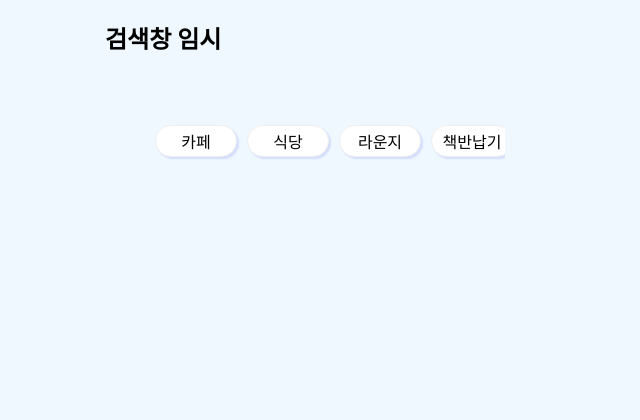
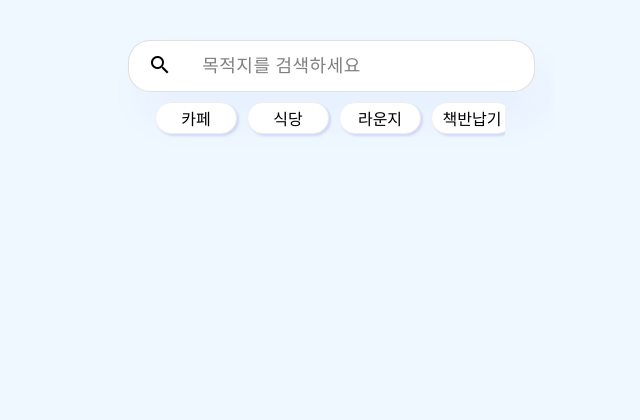
Before and after one commit to sophiahyj/KUMAP, a Django app: page / in a window 1280 px wide. Shown: the top 420 px of the page, without its empty margins (310-950 px from the left). After the commit the page ends 136 px from the top, so only its background shows below. Run offline with Django 4.2, Linux system fonts and the light colour scheme; data comes from the database, SQL or seed files in the repository; some libraries are stand-ins or nearby versions.

Commit message:
first_search_modal

```diff
--- a/KUMAPproject/KUMAPapp/static/MapApp/css/base.css
+++ b/KUMAPproject/KUMAPapp/static/MapApp/css/base.css
@@ -56,3 +56,44 @@ body {
 .HIDDEN{
   display: none;
 }
+.first_search_modal{
+  z-index: 10;
+  width: 90%;
+  height: 50px;
+  position: relative;
+  left: 5%;
+  right: 5%;
+  top: 40px;
+  background-color: white;
+  border: 1px solid rgba(113, 113, 116, 0.22);
+  box-shadow: 12px 26px 50px rgba(90, 108, 234, 0.07);
+  border-radius: 22px;
+  text-align: center;
+  justify-content: flex-start;
+  display: flex;
+ 	flex-direction: row;
+  align-items: center;
+  cursor: pointer;
+}
+.search_font{
+width: 180px;
+height: 27px;
+left: 78px;
+top: 10px;
+
+font-family: 'Post No Bills Colombo Medium';
+font-style: normal;
+font-weight: 500;
+font-size: 18px;
+line-height: 27px;
+/* identical to box height */
+
+letter-spacing: 0.5px;
+
+color: rgba(0, 0, 0, 0.5);
+}
+.search_scope{
+  height: 27px;
+  text-align: center;
+  width: 63px;
+}
--- a/KUMAPproject/KUMAPapp/templates/index.html
+++ b/KUMAPproject/KUMAPapp/templates/index.html
@@ -5,12 +5,27 @@
     <meta name="viewport" content="width=device-width, initial-scale=1, maximum-scale=1, user-scalable=no">
 	<title>🐯KUMAP🐯</title>
     <link rel="stylesheet" type="text/css" href="{% static './MapApp/css/base.css' %}" />
-        <link rel="stylesheet" type="text/css" href="{% static './css/search.css' %}" />
-
+    <link rel="stylesheet" type="text/css" href="{% static './css/search.css' %}" />
+    <link rel="stylesheet" href="https://fonts.googleapis.com/icon?family=Material+Icons">
     <link rel="stylesheet" href="static/MapApp/css/index.css">
 </head>
 <body>
     <div id="mapwrap" class="middle">
+      <div class="wrapper hidden" id="search_modal_1">
+            <div class="searchBox">
+                <div class="header">
+                    <h2>목적지 검색</h2>
+                    <input onkeyup="filter()" type="text" id="value" placeholder="목적지를 입력해주세요.">
+                </div>
+                <div class="choice">
+                    {% for building in buildingList %}
+                    <div class="item" onclick="hiddenToggle1('{{building.building_name}}')">
+                        <span id="select_building" class="name" style="cursor:pointer;"> {{building.building_name}} </span>
+                    </div>
+                    {% endfor %}
+                </div>
+            </div>
+          </div>
         <div class="wrapper hidden" id="search_modal_2">
             <div class="searchBox">
                 <div class="header">
@@ -27,7 +42,10 @@
             </div>
           </div>
         <div id="map" style="width:100%;height:100vh;">
-            <h2>검색창 임시</h2>
+            <div class="first_search_modal">
+              <span class="material-icons search_scope">search</span>
+              <span class="search_font">목적지를 검색하세요</span>
+            </div>
             <div class="scroll__wrap">
                 <div class="scroll--element" onclick=""><div>카페</div></div>
                 <div class="scroll--element"><div>식당</div></div>
@@ -65,11 +83,11 @@
     console.log('파싱후',temp2)
 		/* Building 중심 >> 위도, 경도 좌표 저장 */
 		const buildingLocations  = temp2.map(element => {return  {
-			pk: element.pk,
+			    pk: element.pk,
         	latlng: new kakao.maps.LatLng(element.fields.building_lat, element.fields.building_lon),
           lat: element.fields.building_lat,
           long: element.fields.building_lon,
-		  history: element.fields.history,
+		      history: element.fields.history,
         }} );
 
         // 모든 건물 마커들의 좌푯값 담아두기
@@ -91,9 +109,24 @@
             kakao.maps.event.addListener(marker, 'click', function(mouseEvent) {
           // console.log({pk: position})
             var latlng = item.latlng;
+            console.log(latlng)
+            console.log('!!!!!')
             location.href = `javascript:display(${item.pk}); setZoomRange(${latlng.getLat()}, ${latlng.getLng()});`;
             })
         })
+
+        function hiddenToggle1(name){
+          const to_building=allPositions.filter(function(element){
+            return element.
+          })
+          let big_Modal_1 = document.getElementById('search_modal_1')
+          const clickedClass = "hidden";
+          if (big_Modal_1.classList.contains(clickedClass)) {
+            big_Modal_1.classList.remove(clickedClass);
+          } else {
+            big_Modal_1.classList.add(clickedClass);
+          }
+        }
 
         for (var i = 0; i < allPositions.length; i ++) {
 
@@ -112,7 +145,7 @@
           </div>
           <div class="button_loc">
             <img src="{% static './images/location.png' %}" class="locationImage">
-            <span>목적지: ${name}</span>
+            <span>목적지 : ${name}</span>
           </div>
           <a class="button_main">이동경로 검색</a>
         </div>`
@@ -241,7 +274,10 @@
                 }
               }
       let big_modal_2 = document.getElementById('search_modal_2')
-
+      let finding_btn = document.querySelector('.first_search_modal')
+      finding_btn.addEventListener('click',()=>{
+        hiddenToggle1()
+      })
       function hiddenToggle(name){
         let big_Modal_2 = document.getElementById('search_modal_2')
         document.getElementById('from_building').innerHTML=`출발지 : ${name}`
@@ -252,6 +288,7 @@
           big_Modal_2.classList.add(clickedClass);
         }
       }
+
     </script>
 	<script src="https://code.jquery.com/jquery-1.12.4.js"></script>
     <script src="https://code.jquery.com/ui/1.12.1/jquery-ui.js"></script>
--- a/KUMAPproject/KUMAPproject/urls.py
+++ b/KUMAPproject/KUMAPproject/urls.py
@@ -8,6 +8,7 @@ Function views
     2. Add a URL to urlpatterns:  path('', views.home, name='home')
 Class-based views
     1. Add an import:  from other_app.views import Home
+    2. Add a URL to urlpatterns:  path('', Home.as_view(), name='home')
     2. Add a URL to urlpatterns:  path('', Home.as_view(), name='home')
 Including another URLconf
     1. Import the include() function: from django.urls import include, path
@@ -23,10 +24,8 @@ if settings.DEBUG:
     urlpatterns = [
         path('admin/', admin.site.urls),
         path('', views.index, name="index"),
-
         path('category/<int:kind>', views.category, name="category"),
         path('detail_ajax/<int:pk>',views.detail_ajax, name="detail_ajax"),
-
         path('search/', views.search, name='search'),
         path('facility/<int:building_pk>', views.facility, name="facility"),
     ] + static(settings.STATIC_URL, document_root=settings.STATIC_ROOT)
```
Also changed, not shown: KUMAPproject/KUMAPapp/templates/entrance.html (added).
